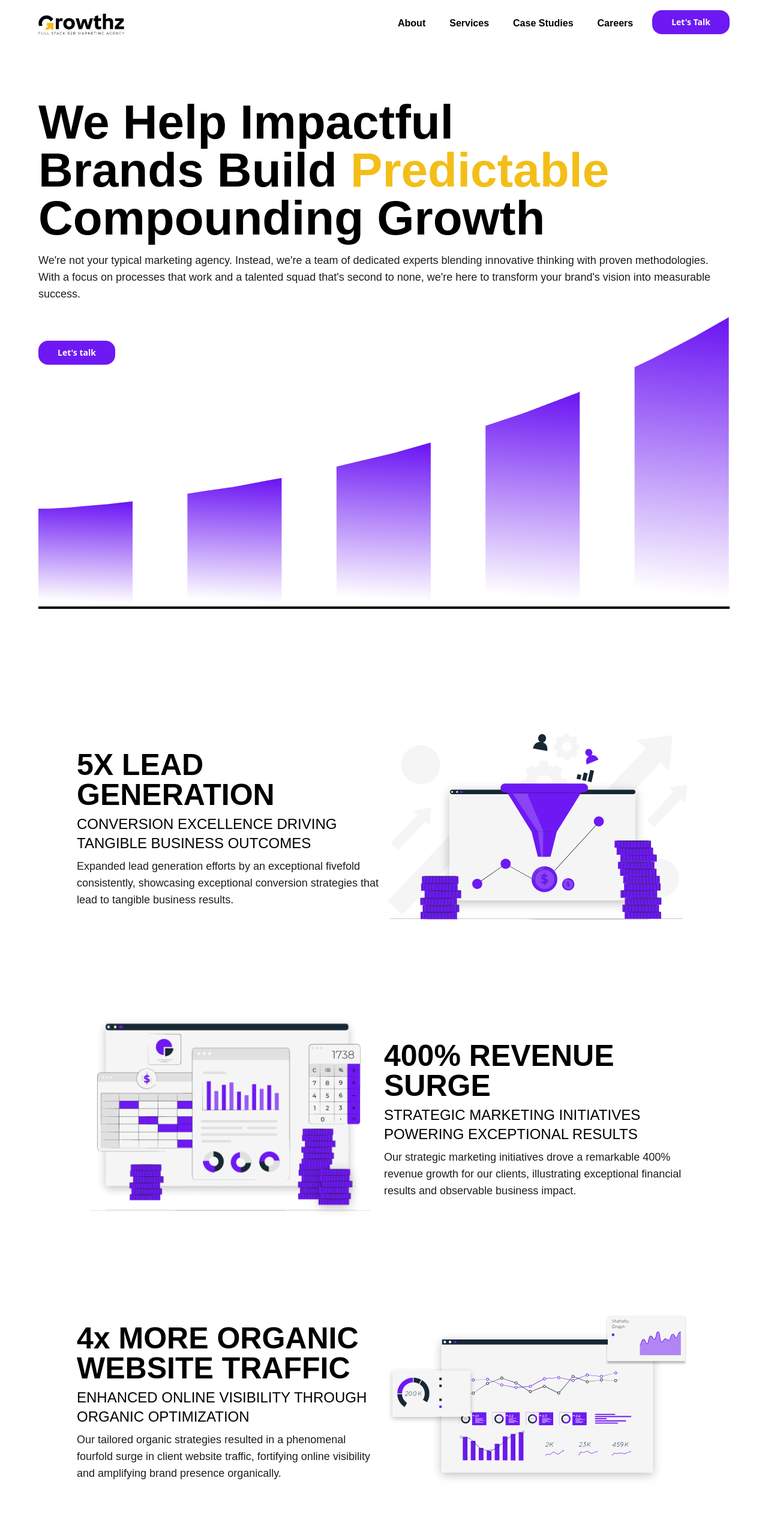
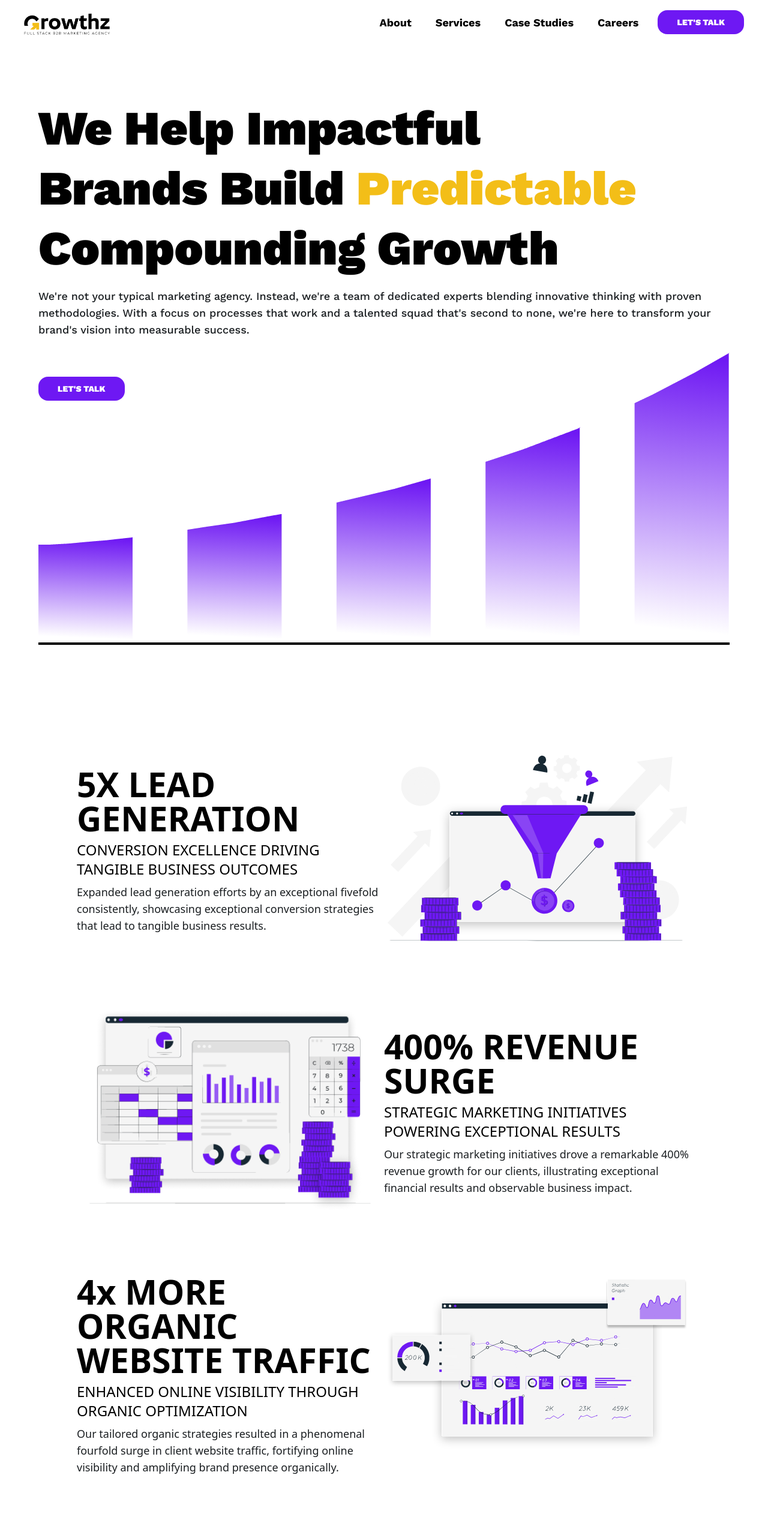
Before and after one commit to Anvitha19/growthz-react, a React (Create React App) app: page /MainPage in a window 1280 px wide. Shown: the top 2554 px of the page at 60% size. Built offline with nearby package versions, Linux system fonts and the light colour scheme.

Commit message:
Added my project

```diff
--- a/src/growthzfolder/components/MainPage/Button.jsx
+++ b/src/growthzfolder/components/MainPage/Button.jsx
@@ -2,7 +2,7 @@ import React from 'react'
 
 const Button = (props) => {
   return (
-    <button className='font-sans bg-[#6E18F3] text-sm font-black text-white py-2.5 px-8 rounded-2xl hover:bg-black duration:300'>
+    <button className='font-work bg-[#6E18F3] text-sm font-black text-white py-2.5 px-8 rounded-2xl hover:bg-black duration:300'>
     {props.children}
     </button>
   )
--- a/src/growthzfolder/components/MainPage/Clients.jsx
+++ b/src/growthzfolder/components/MainPage/Clients.jsx
@@ -31,7 +31,7 @@ function Clients  () {
   ]
   };
   return (
-    <div className='w-full md:py-16 '>
+    <div className='font-work w-full md:py-16 '>
         <div className=' bg-[#F3BE18] mx-auto'>
         <h1 className='md:text-[57px] md:ml-16 font-black md:py-5 max-[876px]:py-2 uppercase ml-8 max-[876px]:text-[24px]'>
             Our Clients
--- a/src/growthzfolder/components/MainPage/Header.jsx
+++ b/src/growthzfolder/components/MainPage/Header.jsx
@@ -13,9 +13,11 @@ const Header = () => {
     ];
 
     return (
-        <nav className='w-full fixed top-0 left-0'>
-            <div className='max-w-[1240px] mx-auto md:flex  justify-between bg-white  py-4 w-[90%]'>
+        <nav className='font-work w-full fixed top-0 left-0 bg-white'>
+            <div className='mx-10 md:flex  justify-between   py-4'>
+                <a href='/' className="block">
                     <img src={Logo} alt="Logo" className='w-36 h-auto'></img>
+                </a>
                 <div onClick={() => setOpen(!open)} className='text-3xl absolute right-8 top-6 cursor-pointer md:hidden'>
                     <ion-icon name={open ? 'close' : 'menu'}></ion-icon>
                 </div>
@@ -24,21 +26,21 @@ const Header = () => {
                         <li key={index} className='md:ml-10 text-xl md:my-0 my-7'>
                             {link.sublinks ? (
                                 <div className="relative">
-                                    <span className='text-black text-base font-bold hover:text-[#F3BE18] duration-300 cursor-pointer' onClick={() => setServicesOpen(!servicesOpen)}>{link.name}</span>
+                                    <span className='text-lg font-bold hover:text-[#F3BE18] duration-300 cursor-pointer' onClick={() => setServicesOpen(!servicesOpen)}>{link.name}</span>
                                     {servicesOpen && (
                                         <ul className="absolute left-0 top-8 bg-white shadow-md py-2.5 px-4 rounded-md">
                                             {link.sublinks.map((sublink, subIndex) => (
-                                                <li key={subIndex} className="text-black text-base font-bold hover:text-[#F3BE18] duration-300 cursor-pointer">{sublink}</li>
+                                                <li key={subIndex} className="text-black text-lg font-bold hover:text-[#F3BE18] duration-300 cursor-pointer">{sublink}</li>
                                             ))}
                                         </ul>
                                     )}
                                 </div>
                             ) : (
-                                <a href={link.link} className='text-black text-base font-bold hover:text-[#F3BE18] duration-300'>{link.name}</a>
+                                <a href={link.link} className='text-black text-lg font-bold hover:text-[#F3BE18] duration-300'>{link.name}</a>
                             )}
                         </li>
                     ))}
-                <button className='font-sans bg-[#6E18F3] text-sm font-black text-white py-2.5 px-8 rounded-2xl md:ml-8 hover:bg-black duration:300'>Let's Talk</button>
+                <button className='bg-[#6E18F3] text-sm font-black text-white py-2.5 px-8 rounded-2xl md:ml-8 hover:bg-black duration:300'>LET'S TALK</button>
                 </ul>
             </div>
         </nav>
--- a/src/growthzfolder/components/MainPage/Item.jsx
+++ b/src/growthzfolder/components/MainPage/Item.jsx
@@ -2,14 +2,14 @@ import React from "react";
 
 const Item = ({ Links, title }) => {
   return (
-    <div className="mx-auto">
+    <div className="font-work">
       <ul>
-      <h1 className="mb-5 text-[#1A1E21] text-3xl font-semibold">{title}</h1>
+      <h1 className="mb-4 text-[#1A1E21] md:text-3xl max-[876px]:text-lg font-semibold">{title}</h1>
       {Links.map((link) => (
         <li key={link.name} className="mb-3">
           <a
             className="hover:text-[#F3BE18] duration-300
-          text-2xl cursor-pointer border-b-2 border-solid border-black"
+          md:text-2xl font-normal max-[876px]:text-base cursor-pointer border-b-2 border-solid border-black"
             href={link.link}
           >
             {link.name}
--- a/src/growthzfolder/components/MainPage/Maximize.jsx
+++ b/src/growthzfolder/components/MainPage/Maximize.jsx
@@ -3,12 +3,12 @@ import HeroFooter from "../../../assets/hero-footer.png"
 
 const Maximize = () => {
   return (
-    <div className='w-full py-16'>
+    <div className='font-work w-full py-16'>
       <div className="bg-[#6E18F3] mx-auto">
         <div className='items-center text-center justify-center mx-auto w-[70%]'>
             <h2 className='text-white md:text-[57px] sm:text-5xl font-black italic py-9 max-[876px]:text-[25px] leading-[34px]'>Maximize Your Digital Presence with Our Expertise</h2>
             <div className='pb-8'>
-            <button className='font-sans bg-white text-sm font-black text-black py-2.5 px-8 rounded-2xl hover:bg-[#F3BE18] duration:300'>
+            <button className='bg-white text-sm font-black text-black py-2.5 px-8 rounded-2xl hover:bg-[#F3BE18] duration:300'>
                 GET STARTED TODAY
             </button>
             </div>
--- a/src/growthzfolder/components/MainPage/SocialIcons.jsx
+++ b/src/growthzfolder/components/MainPage/SocialIcons.jsx
@@ -2,7 +2,7 @@ import React from "react";
 
 const SocialIcons = ({ Icons }) => {
   return (
-    <div className="text-black mx-auto">
+    <div className="font-work text-black mx-auto">
       {Icons.map((icon) => (
         <span
           key={icon.name}
--- a/src/growthzfolder/pages/MainPage.jsx
+++ b/src/growthzfolder/pages/MainPage.jsx
@@ -72,9 +72,9 @@ const MainPage = () => {
     <>
     <Header />
     {/* Banner start */}
-    <div className='md:py-16 w-full max-[876px]:py-8'>
+    <div className='font-work md:py-16 w-full max-[876px]:py-8'>
         <div className='max-w-[1240px] relative py-[100px] mx-auto flex-auto items-center justify-center w-[90%]'>
-            <h1 className='text-black md:text-[80px] leading-none font-black max-[876px]:text-[32px]'>We Help Impactful <br/>Brands Build
+            <h1 className='text-black md:text-[80px] md:leading-[6.25rem] font-black max-[876px]:text-[32px]'>We Help Impactful <br/>Brands Build
                     <span className='text-[#F3BE18]'> Predictable </span>
                     {/* <span>Sustainable</span>
                     <span>Scalable</span>
@@ -83,7 +83,7 @@ const MainPage = () => {
             </h1>
             <p className='py-4 text-[#1A1E21] md:text-lg font-medium sm:text-sm'>We're not your typical marketing agency. Instead, we're a team of dedicated experts blending innovative thinking with proven methodologies. With a focus on processes that work and a talented squad that's second to none, we're here to transform your brand's vision into measurable success.</p>
             <div className='pt-12'>
-                <Button>Let's talk</Button>
+                <Button>LET'S TALK</Button>
             </div>
         </div>
         <div className='border-b-4 border-solid border-black w-[90%] mx-auto '>
@@ -91,51 +91,51 @@ const MainPage = () => {
         </div>
     </div>
     {/* Banner end */}
-    <div className='w-full md:py-16'>
+    <div className='font worke w-full md:py-16'>
       {sectionsData.map((section, index) => (
-        <div key={index} className='max-w-[1240px] mx-auto grid md:grid-cols-2 md:py-16 w-[80%]'>
+        <div key={index} className='max-w-[1240px] mx-auto grid md:grid-cols-2 py-10 w-[80%]'>
           <div className='flex flex-col justify-center'>
-            <h1 className='md:text-[50px] md:leading-none sm:text-3xl text-2xl max-[876px]:text-[28px] font-black py-2'>{section.title}</h1>
+            <h1 className='md:text-[57px] md:leading-none sm:text-3xl text-2xl max-[876px]:text-[28px] font-black py-2'>{section.title}</h1>
             <h4 className='md:text-2xl sm:text-xl text-base font-medium pb-2 max-[876px]:hidden'>{section.subTitle}</h4>
-            <p className='text-[#1A1E21] md:text-lg sm:text-sm font-medium'>{section.description}</p>
+            <p className='text-[#1A1E21] md:text-lg sm:text-sm font-normal'>{section.description}</p>
           </div>
           <img className='w-[500px] mx-auto my-4' src={section.image} alt='/' />
         </div>
       ))}
       {sectionsData1.map((section, index) => (
-        <div key={index} className='max-w-[1240px] mx-auto grid md:grid-cols-2 py-16 w-[80%]'>
+        <div key={index} className='max-w-[1240px] mx-auto grid md:grid-cols-2 py-10 w-[80%]'>
           <img className='w-[500px] mx-auto my-4 max-[876px]:order-1 md:order-none' src={section.image} alt='/' />
           <div className='flex flex-col justify-center'>
-            <h1 className='md:text-[50px] md:leading-none sm:text-3xl text-2xl max-[876px]:text-[28px] font-black py-2'>{section.title}</h1>
+            <h1 className='md:text-[57px] md:leading-none sm:text-3xl text-2xl max-[876px]:text-[28px] font-black py-2'>{section.title}</h1>
             <h4 className='md:text-2xl sm:text-xl text-base font-medium pb-2 max-[876px]:hidden'>{section.subTitle}</h4>
-            <p className='text-[#1A1E21] md:text-lg sm:text-sm font-medium'>{section.description}</p>
+            <p className='text-[#1A1E21] md:text-lg sm:text-sm font-normal'>{section.description}</p>
           </div>
         </div>
       ))}
       {sectionsData2.map((section, index) => (
-        <div key={index} className='max-w-[1240px] mx-auto grid md:grid-cols-2 md:py-16 w-[80%]'>
+        <div key={index} className='max-w-[1240px] mx-auto grid md:grid-cols-2 py-10 w-[80%]'>
           <div className='flex flex-col justify-center'>
-            <h1 className='md:text-[50px] md:leading-none sm:text-3xl text-2xl font-black py-2 max-[876px]:text-[28px]'>{section.title}</h1>
+            <h1 className='md:text-[57px] md:leading-none sm:text-3xl text-2xl font-black py-2 max-[876px]:text-[28px]'>{section.title}</h1>
             <h4 className='md:text-2xl sm:text-xl text-base font-medium pb-2 max-[876px]:hidden'>{section.subTitle}</h4>
-            <p className='text-[#1A1E21] md:text-lg sm:text-sm font-medium'>{section.description}</p>
+            <p className='text-[#1A1E21] md:text-lg sm:text-sm font-normal'>{section.description}</p>
           </div>
           <img className='w-[500px] mx-auto my-4' src={section.image} alt='/' />
         </div>
       ))}
       {sectionsData3.map((section, index) => (
-        <div key={index} className='max-w-[1240px] mx-auto grid md:grid-cols-2 py-16 w-[80%]'>
+        <div key={index} className='max-w-[1240px] mx-auto grid md:grid-cols-2 py-10 w-[80%]'>
           <img className='w-[500px] mx-auto my-4 max-[876px]:order-1 md:order-none' src={section.image} alt='/' />
           <div className='flex flex-col justify-center'>
-            <h1 className='md:text-[50px] md:leading-none sm:text-3xl text-2xl font-black py-2 max-[876px]:text-[28px]'>{section.title}</h1>
+            <h1 className='md:text-[57px] md:leading-none sm:text-3xl text-2xl font-black py-2 max-[876px]:text-[28px]'>{section.title}</h1>
             <h4 className='md:text-2xl sm:text-xl text-base font-medium pb-2 max-[876px]:hidden'>{section.subTitle}</h4>
-            <p className='text-[#1A1E21] md:text-lg sm:text-sm font-medium'>{section.description}</p>
+            <p className='text-[#1A1E21] md:text-lg sm:text-sm font-normal'>{section.description}</p>
           </div>
         </div>
       ))}
     </div>
-    <div className='w-full py-16 max-[876px]:hidden'>
-    <div className='max-w-[1240px] items-center justify-center text-center mx-auto w-[70%]'>
-      <h2 className='md:text-[50px] md:leading-tight  max-[867px]:text-2xl text-2xl text-black font-black pb-4'>LET'S SCALE YOUR GROWTHZ STORY TODAY</h2>
+    <div className='font-work w-full py-16 max-[876px]:hidden'>
+    <div className='max-w-[1240px] items-center justify-center text-center mx-auto w-[60%]'>
+      <h2 className='md:text-[57px] md:leading-tight  max-[867px]:text-2xl text-2xl text-black font-bold pb-4'>LET'S SCALE YOUR GROWTHZ STORY TODAY</h2>
       <div className=''>
       <Button>GET IN TOUCH</Button>
       </div>
@@ -143,7 +143,7 @@ const MainPage = () => {
     </div>
     <Clients />
     <Testinomial />
-    <div className='w-full md:py-16'>
+    <div className='font-work w-full md:py-16'>
       <div className='max-w-[1240px] mx-auto w-[90%]  max-[876px]:w-[80%]'>
       <h1 className='md:py-16 max-[876px]:pb-10 text-[#6E18F3] md:text-[57px] font-black leading-none  max-[876px]:text-3xl'>DISCOVER OUR <br />PROCESS</h1>
       {process.map((section, index) => (
@@ -151,7 +151,7 @@ const MainPage = () => {
           <div className='flex flex-col justify-center border-b-4 border-solid border-[#f3be18]'>
             <h1 className='md:text-4xl  sm:text-3xl text-2xl font-black py-2 max-[876px]:text-[18px]'>{section.title}</h1>
             <h4 className='md:text-lg sm:text-sm text-base font-semibold pb-2 max-[876px]:text-[16px]'>{section.subTitle}</h4>
-            <p className='text-[#1A1E21] md:text-lg sm:text-sm font-normal pb-8'>{section.description}</p>
+            <p className='text-[#1A1E21] md:text-lg sm:text-sm font-normal pb-4'>{section.description}</p>
           </div>
         </div>
       ))}
--- a/src/index.css
+++ b/src/index.css
@@ -1,7 +1,4 @@
+@import url('https://fonts.googleapis.com/css2?family=Work+Sans:ital,wght@0,100..900;1,100..900&display=swap');
 @tailwind base;
 @tailwind components;
 @tailwind utilities;
-
-* {
-    font-family: 'Work Sans', sans-serif;
-}
--- a/tailwind.config.js
+++ b/tailwind.config.js
@@ -4,6 +4,7 @@
     "./src/**/*.{js,jsx,ts,tsx}",
   ],
   theme: {
+    extend: {
       screens: {
         'sm': '640px',
         // => @media (min-width: 640px) { ... }
@@ -14,6 +15,10 @@
         'lg': '1280px',
         // => @media (min-width: 1280px) { ... }
       },
+      fontFamily: {
+        work: ['Work Sans', 'sans-serif'],
+      },
+    },
   },
   plugins: [],
 }
```
Also changed, not shown: src/growthzfolder/components/MainPage/Footer.jsx (+3 -4 lines), src/growthzfolder/components/MainPage/ItemsContainer.jsx (+10 -8 lines), src/growthzfolder/components/MainPage/Testinomial.jsx (+12 -13 lines). Lines whose indentation alone changed are shown as unchanged.
